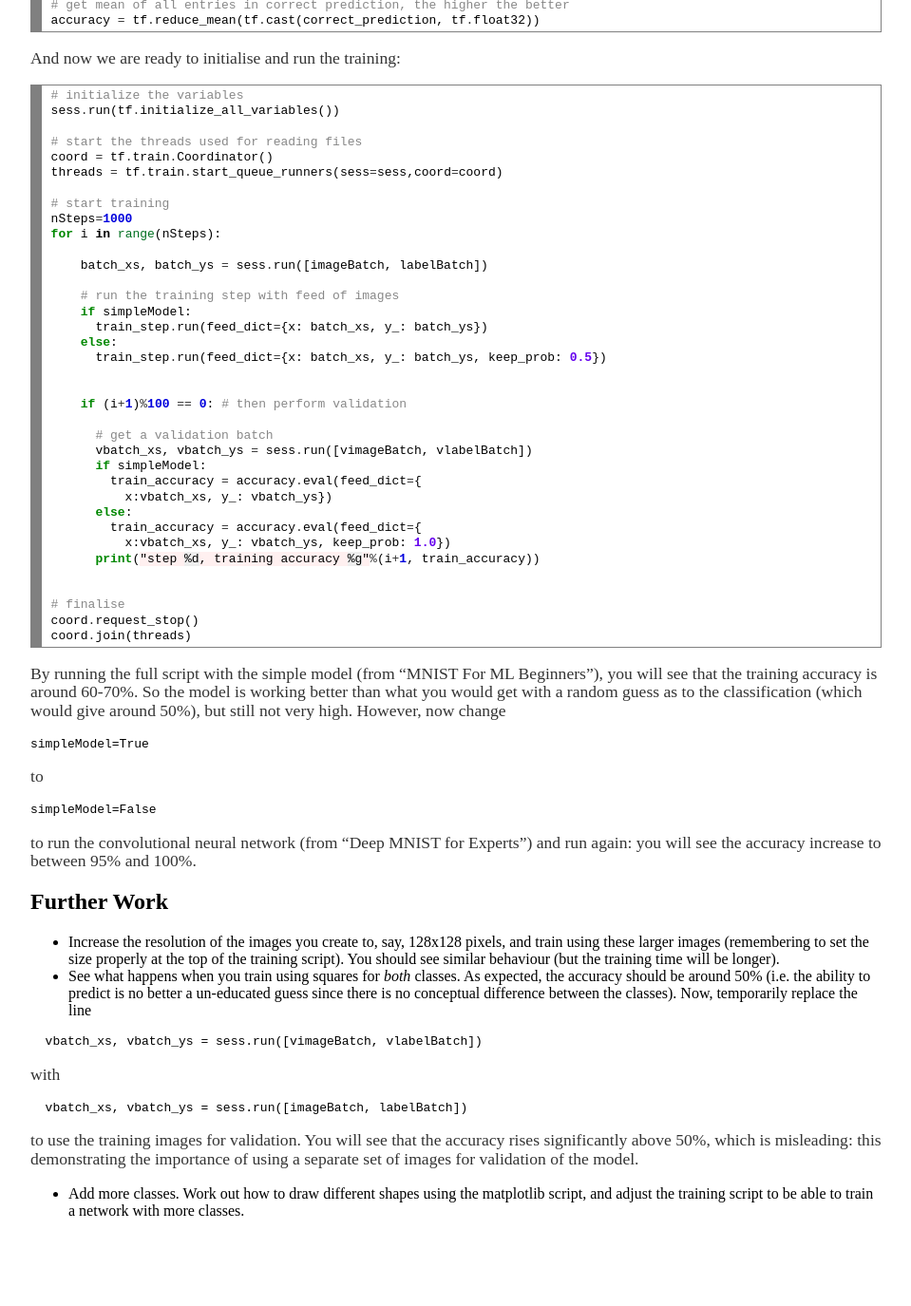
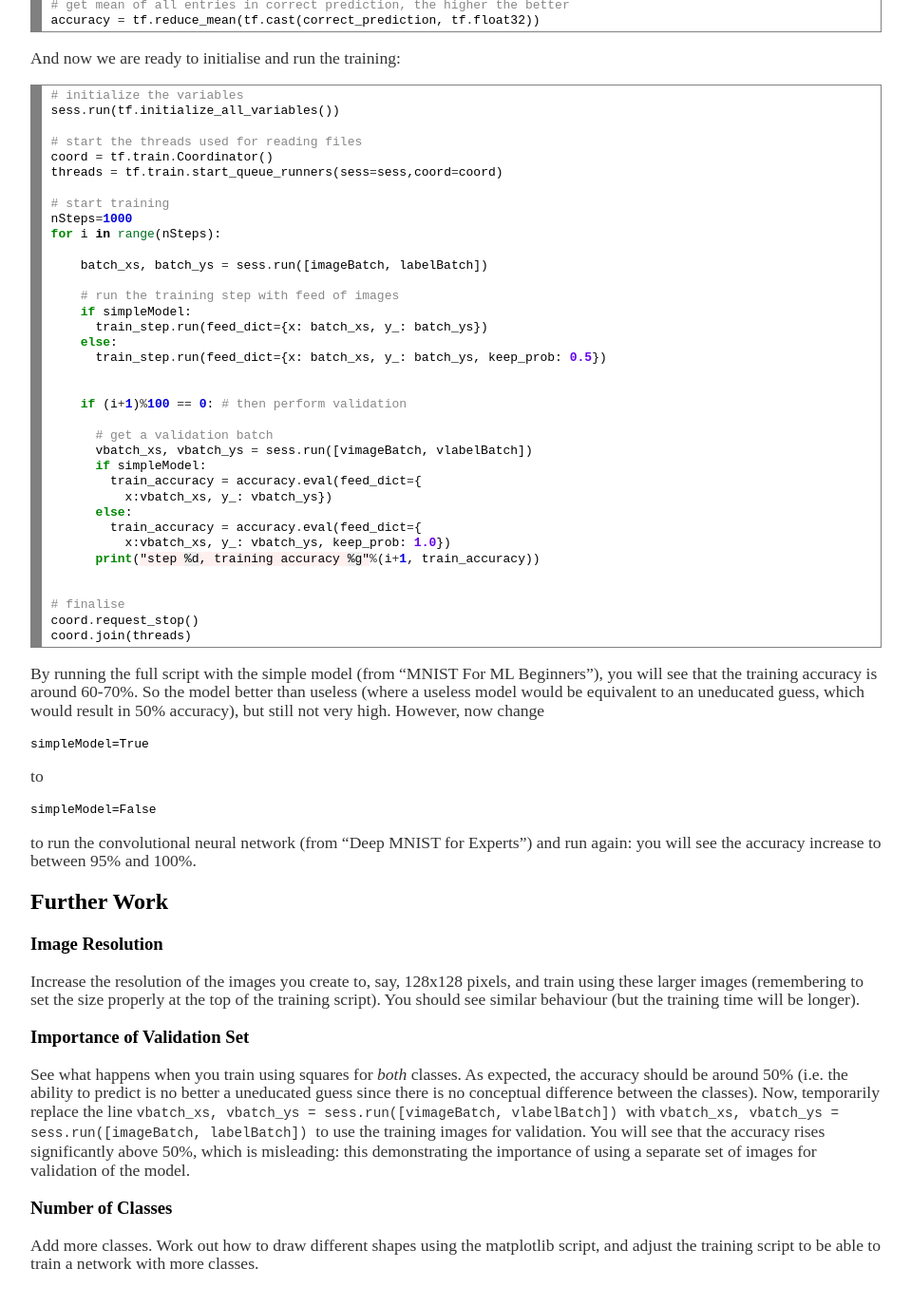
Before and after one commit to agray3/agray3.github.io, a Jekyll site: the page built from _posts/2016-11-29-Demystifying-Data-Input-to-TensorFlow-for-Deep-Learning.md, in a window 1280 px wide and 1400 px high, scrolled down 7533 px. Shown: the top 1375 px of the window at 95% size, without its empty margins (160-1119 px from the left). Built offline with Jekyll 4.4.1, drawn with Linux system fonts in a browser that asks for light colours; before the commit the page ends 8877 px from its top, so only the background shows below that.

Commit message:
tidying blog entry

```diff
--- a/_posts/2016-11-29-Demystifying-Data-Input-to-TensorFlow-for-Deep-Learning.md
+++ b/_posts/2016-11-29-Demystifying-Data-Input-to-TensorFlow-for-Deep-Learning.md
@@ -450,7 +450,7 @@ coord<span style="color: #333333">.</span>request_stop()
 coord<span style="color: #333333">.</span>join(threads)
 </pre></div>
 
-By running the full script with the simple model (from "MNIST For ML Beginners"), you will see that the training accuracy is around 60-70%. So the model is working better than what you would get with a random guess as to the classification (which would give around 50%), but still not very high. However, now change
+By running the full script with the simple model (from "MNIST For ML Beginners"), you will see that the training accuracy is around 60-70%. So the model better than useless (where a useless model would be equivalent to an uneducated guess, which would result in 50% accuracy), but still not very high. However, now change
 <pre>
 simpleModel=True
 </pre>
@@ -463,14 +463,19 @@ to run the convolutional neural network (from "Deep MNIST for Experts") and run
 
 <h2>Further Work</h2>
 
-* Increase the resolution of the images you create to, say, 128x128 pixels, and train using these larger images (remembering to set the size properly at the top of the training script). You should see similar behaviour (but the training time will be longer).
-* See what happens when you train using squares for <i>both</i> classes. As expected, the accuracy should be around 50% (i.e. the ability to predict is no better a un-educated guess since there is no conceptual difference between the classes). Now, temporarily replace the line
-<pre>
+<h3> Image Resolution </h3>
+Increase the resolution of the images you create to, say, 128x128 pixels, and train using these larger images (remembering to set the size properly at the top of the training script). You should see similar behaviour (but the training time will be longer).
+
+<h3> Importance of Validation Set </h3>
+ See what happens when you train using squares for <i>both</i> classes. As expected, the accuracy should be around 50% (i.e. the ability to predict is no better a uneducated guess since there is no conceptual difference between the classes). Now, temporarily replace the line
+<code>
   vbatch_xs, vbatch_ys = sess.run([vimageBatch, vlabelBatch])
-</pre>
+</code>
 with
-<pre>
+<code>
   vbatch_xs, vbatch_ys = sess.run([imageBatch, labelBatch])
-</pre>
+</code>
 to use the training images for validation. You will see that the accuracy rises significantly above 50%, which is misleading: this demonstrating the importance of using a separate set of images for validation of the model.
-* Add more classes. Work out how to draw different shapes using the matplotlib script, and adjust the training script to be able to train a network with more classes.
+
+<h3> Number of Classes </h3>
+Add more classes. Work out how to draw different shapes using the matplotlib script, and adjust the training script to be able to train a network with more classes.
```
